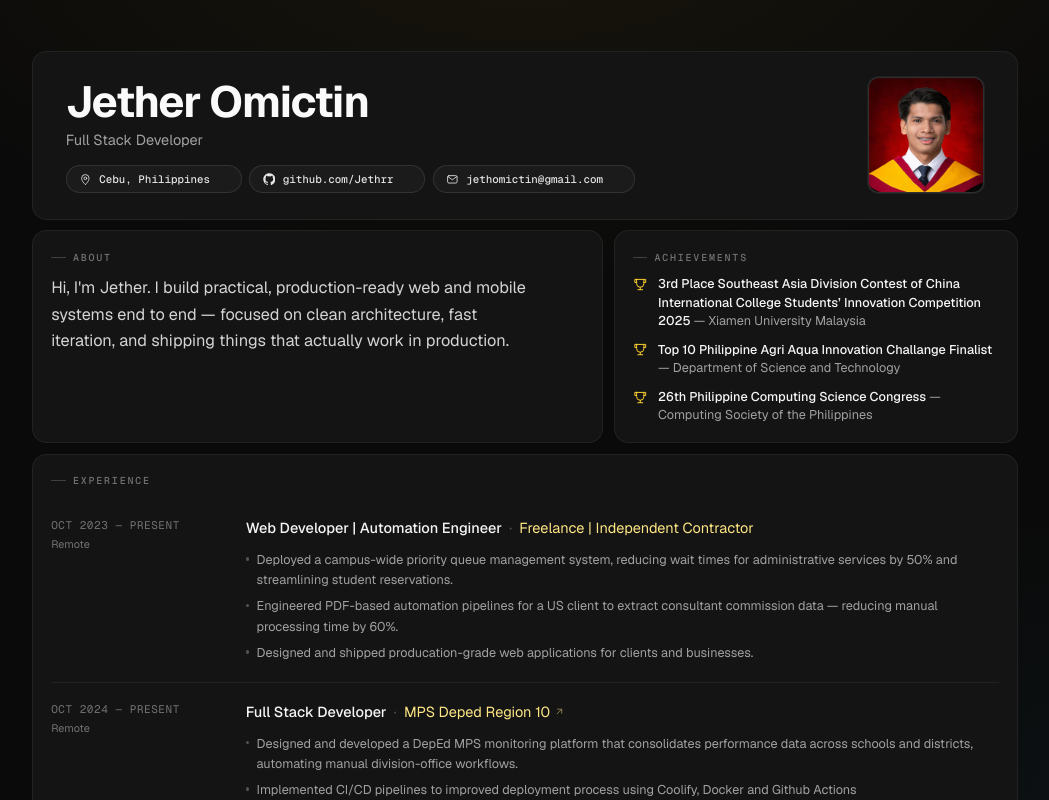
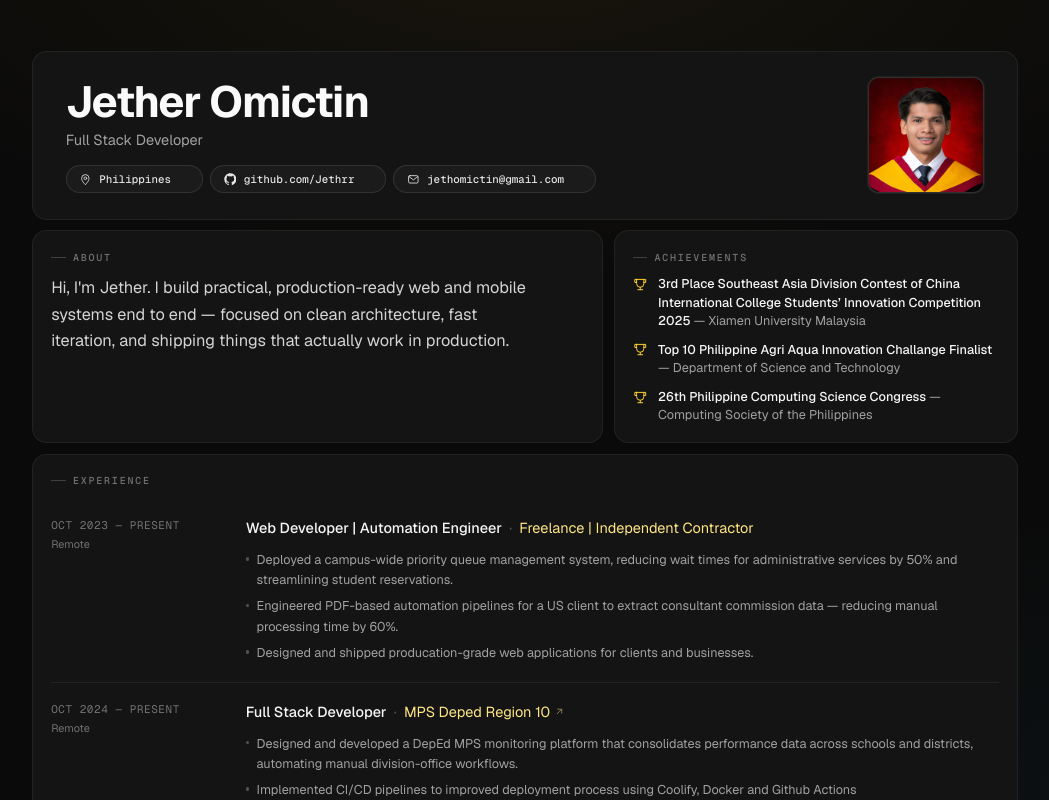
Before and after one commit to Jethrr/portfolio-v2, a Next.js app: page / in a window 1280 px wide. Shown: the top 800 px of the page, without its empty margins (115-1164 px from the left). Built offline with nearby package versions, Linux system fonts and the light colour scheme.

Commit message:
fix: header infos

```diff
--- a/app/components/Hero.tsx
+++ b/app/components/Hero.tsx
@@ -25,7 +25,7 @@ export function Hero() {
               {profile.role}
             </p>
           </div>
-          <div className="flex flex-wrap items-center gap-2">
+          <div className="flex items-center gap-2">
             <ContactLink
               href={LOCATION_MAPS_URL}
               icon={<PinIcon className="h-3.5 w-3.5" />}
@@ -81,7 +81,7 @@ function ContactLink({
         rel={isMail ? undefined : "noopener noreferrer"}
         aria-label={label}
         title={label}
-        className="group/link inline-flex items-center gap-1.5 rounded-full border border-[var(--border-strong)] bg-white/[0.03] px-3 py-1.5 font-mono text-[11px] font-medium text-neutral-200 transition-all hover:border-white/20 hover:bg-white/[0.06] hover:text-neutral-100 sm:gap-2 sm:px-3.5 sm:text-xs"
+        className="group/link inline-flex items-center gap-1.5 whitespace-nowrap rounded-full border border-[var(--border-strong)] bg-white/[0.03] px-3 py-1.5 font-mono text-[11px] font-medium text-neutral-200 transition-all hover:border-white/20 hover:bg-white/[0.06] hover:text-neutral-100 sm:gap-2 sm:px-3.5 sm:text-xs"
       >
         {icon}
         <span>{label}</span>
--- a/app/data.ts
+++ b/app/data.ts
@@ -1,7 +1,7 @@
 export const profile = {
   name: "Jether Omictin",
   role: "Full Stack Developer",
-  location: "Cebu, Philippines",
+  location: "Philippines",
   email: "jethomictin@gmail.com",
   phone: "+63 945 495 1546",
   github: "github.com/Jethrr",
```
